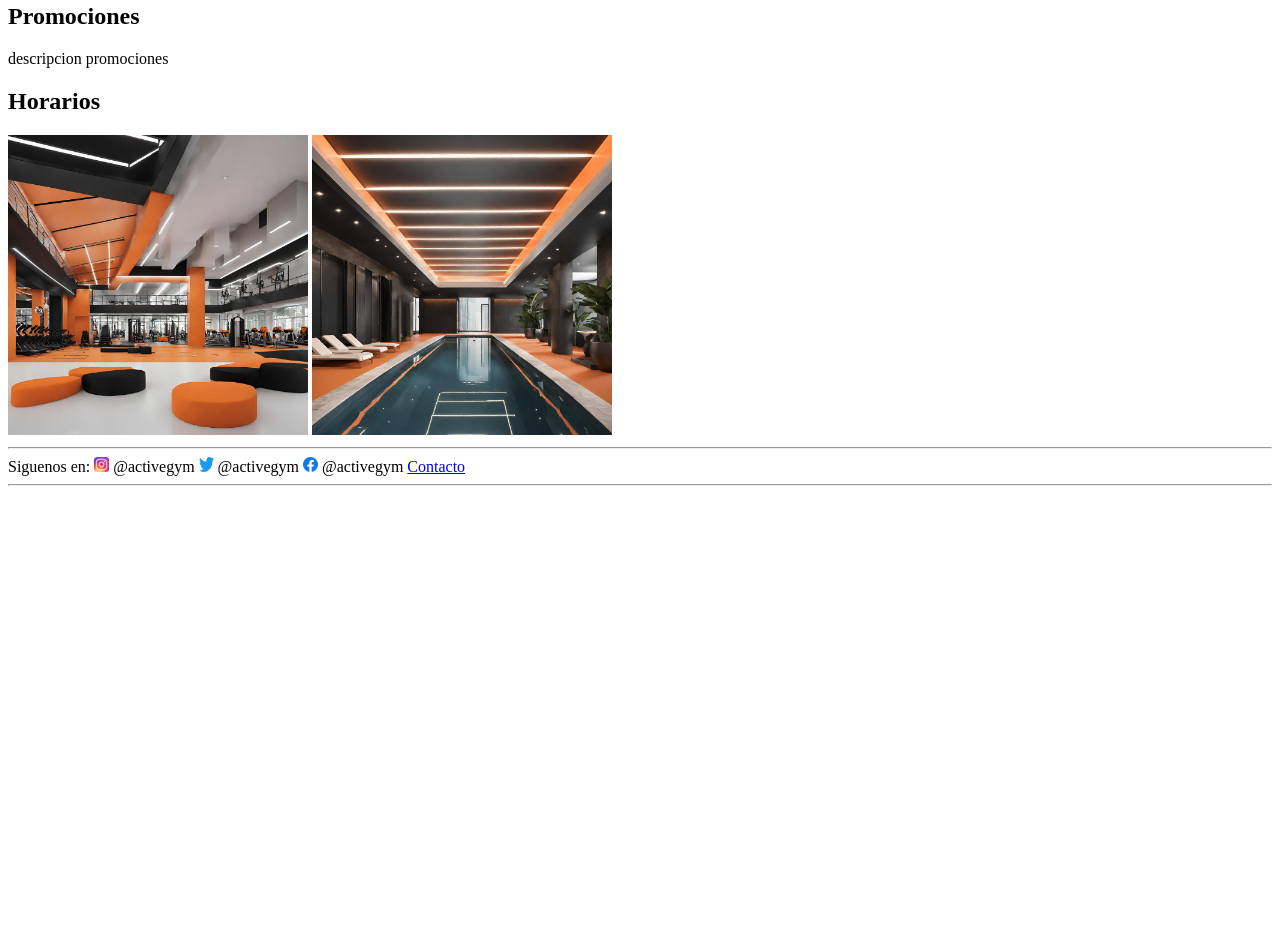
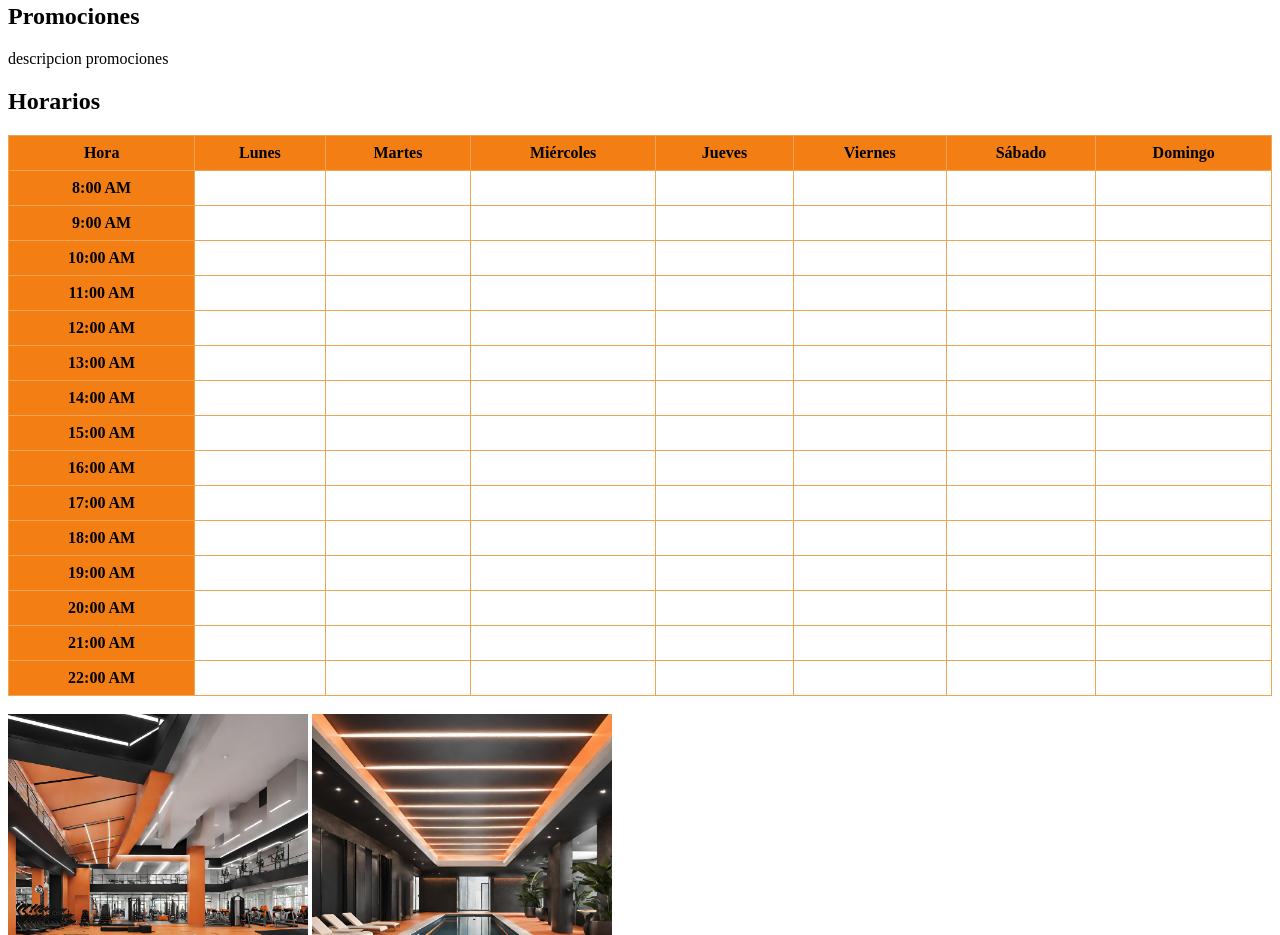
Before and after one commit to aroagii/aroagii.github.io, a plain HTML site: page index.html in a window 1280 px wide. Shown: the part 1026-1961 px from the top of the page. Before the commit the page ends 1520 px from the top, so only its background shows below. Drawn offline with Linux system fonts and the light colour scheme.

Commit message:
cambios tabla

```diff
--- a/index.html
+++ b/index.html
@@ -43,9 +43,170 @@
                 <h2>Promociones</h2>
                     <p>descripcion promociones</p>
                 <h2>Horarios</h2>
-                    <table>
 
-                    </table>
+                <table>
+                    <tr>
+                        <th>Hora</th>
+                        <th>Lunes</th>
+                        <th>Martes</th>
+                        <th>Miércoles</th>
+                        <th>Jueves</th>
+                        <th>Viernes</th>
+                        <th>Sábado</th>
+                        <th>Domingo</th>
+                    </tr>
+                    <tr>
+                        <th>8:00 AM</th>
+                        <td></td>
+                        <td></td>
+                        <td></td>
+                        <td></td>
+                        <td></td>
+                        <td></td>
+                        <td></td>
+                    </tr>
+                    <tr>
+                        <th>9:00 AM</th>
+                        <td></td>
+                        <td></td>
+                        <td></td>
+                        <td></td>
+                        <td></td>
+                        <td></td>
+                        <td></td>
+                    </tr>
+                    <tr>
+                        <th>10:00 AM</th>
+                        <td></td>
+                        <td></td>
+                        <td></td>
+                        <td></td>
+                        <td></td>
+                        <td></td>
+                        <td></td>
+                    </tr>
+                    <tr>
+                        <th>11:00 AM</th>
+                        <td></td>
+                        <td></td>
+                        <td></td>
+                        <td></td>
+                        <td></td>
+                        <td></td>
+                        <td></td>
+                    </tr>
+                    <tr>
+                        <th>12:00 AM</th>
+                        <td></td>
+                        <td></td>
+                        <td></td>
+                        <td></td>
+                        <td></td>
+                        <td></td>
+                        <td></td>
+                    </tr>
+                    <tr>
+                        <th>13:00 AM</th>
+                        <td></td>
+                        <td></td>
+                        <td></td>
+                        <td></td>
+                        <td></td>
+                        <td></td>
+                        <td></td>
+                    </tr>
+                    <tr>
+                        <th>14:00 AM</th>
+                        <td></td>
+                        <td></td>
+                        <td></td>
+                        <td></td>
+                        <td></td>
+                        <td></td>
+                        <td></td>
+                    </tr>
+                    <tr>
+                        <th>15:00 AM</th>
+                        <td></td>
+                        <td></td>
+                        <td></td>
+                        <td></td>
+                        <td></td>
+                        <td></td>
+                        <td></td>
+                    </tr>
+                    <tr>
+                        <th>16:00 AM</th>
+                        <td></td>
+                        <td></td>
+                        <td></td>
+                        <td></td>
+                        <td></td>
+                        <td></td>
+                        <td></td>
+                    </tr>
+                    <tr>
+                        <th>17:00 AM</th>
+                        <td></td>
+                        <td></td>
+                        <td></td>
+                        <td></td>
+                        <td></td>
+                        <td></td>
+                        <td></td>
+                    </tr>
+                    <tr>
+                        <th>18:00 AM</th>
+                        <td></td>
+                        <td></td>
+                        <td></td>
+                        <td></td>
+                        <td></td>
+                        <td></td>
+                        <td></td>
+                    </tr>
+                    <tr>
+                        <th>19:00 AM</th>
+                        <td></td>
+                        <td></td>
+                        <td></td>
+                        <td></td>
+                        <td></td>
+                        <td></td>
+                        <td></td>
+                    </tr>
+                    <tr>
+                        <th>20:00 AM</th>
+                        <td></td>
+                        <td></td>
+                        <td></td>
+                        <td></td>
+                        <td></td>
+                        <td></td>
+                        <td></td>
+                    </tr>
+                    <tr>
+                        <th>21:00 AM</th>
+                        <td></td>
+                        <td></td>
+                        <td></td>
+                        <td></td>
+                        <td></td>
+                        <td></td>
+                        <td></td>
+                    </tr>
+                    <tr>
+                        <th>22:00 AM</th>
+                        <td></td>
+                        <td></td>
+                        <td></td>
+                        <td></td>
+                        <td></td>
+                        <td></td>
+                        <td></td>
+                    </tr>
+                </table>
+                <br/>
 
             </div>
             <div id="imgns">
--- a/indexStyle.css
+++ b/indexStyle.css
@@ -9,3 +9,19 @@ img{
 #contacto{
     text-align: right;
 }
+/* parte aroa TABLA*/
+table {
+    width: 100%;
+    border-collapse: collapse;
+    margin-top: 20px;
+}
+
+th, td {
+    border: 1px solid #f0a458;
+    padding: 8px;
+    text-align: center;
+}
+
+th {
+    background-color: #f27e14;
+}
```
